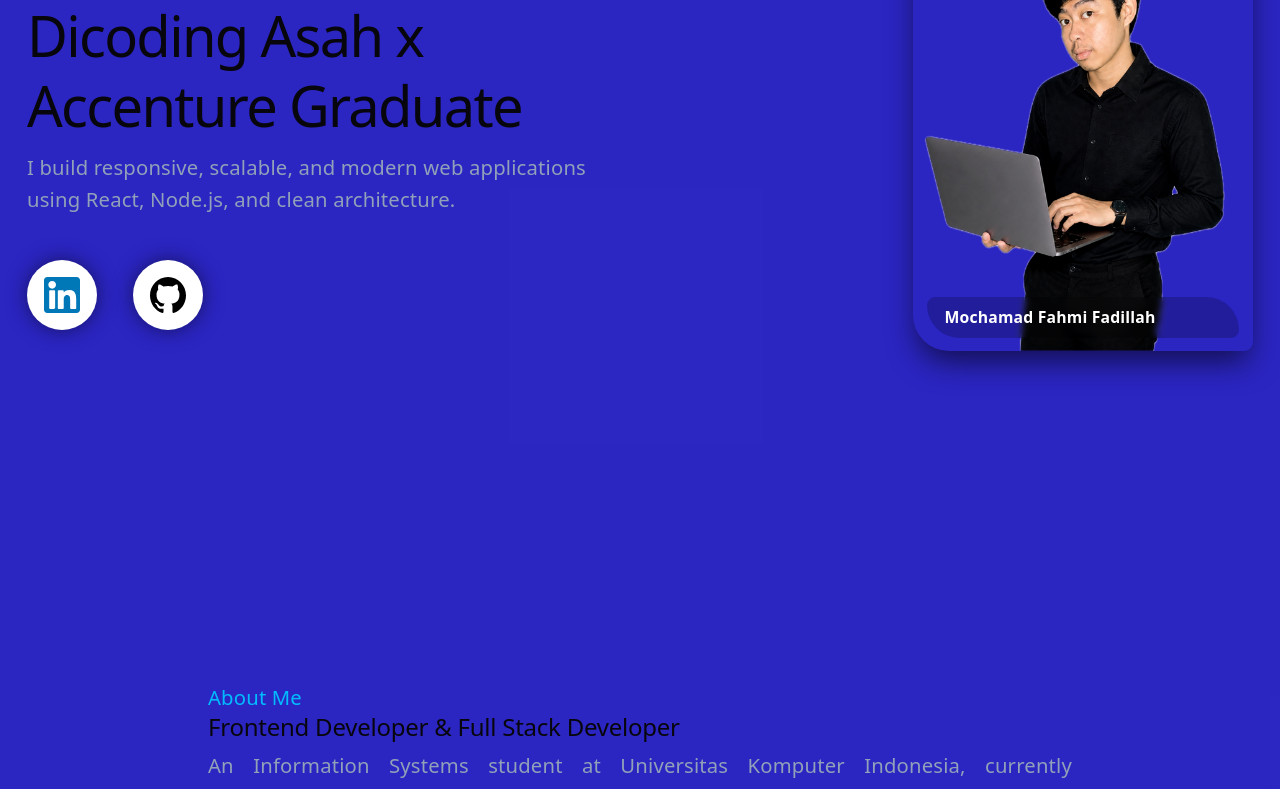
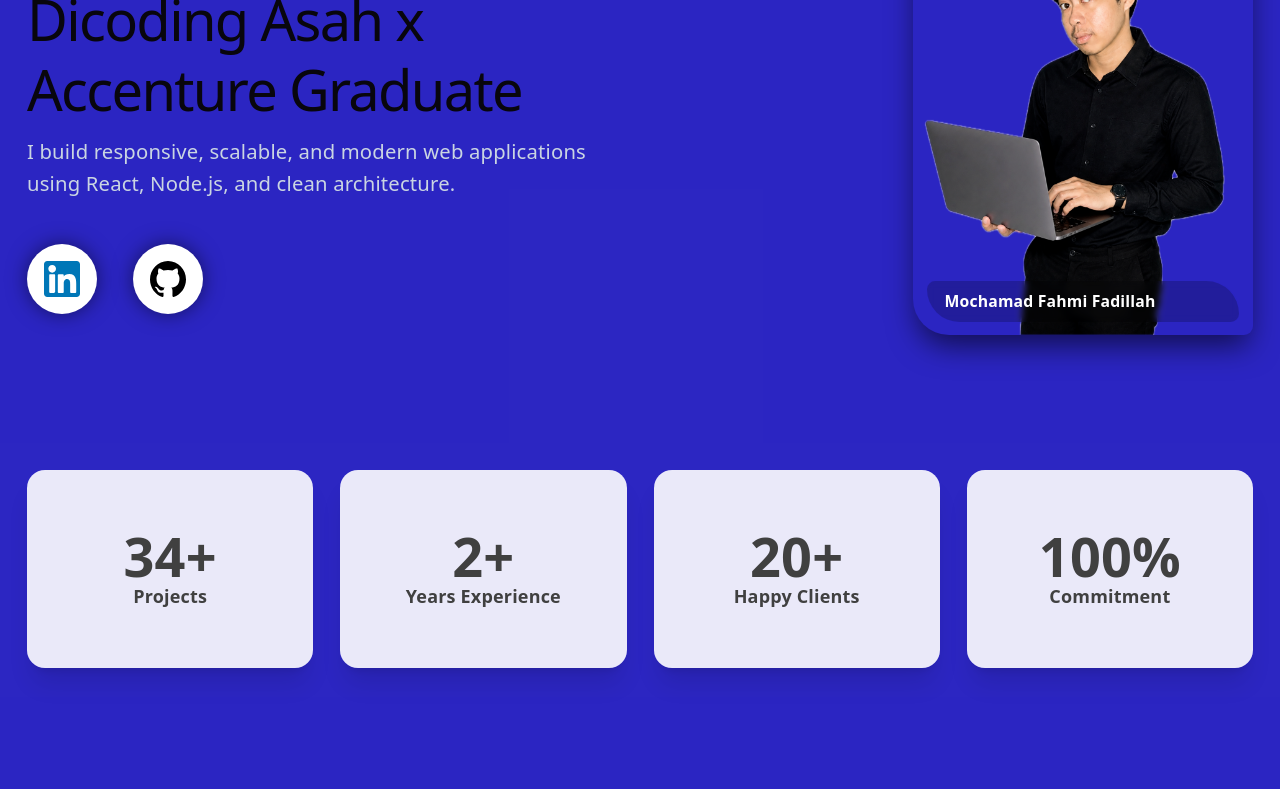
Before and after one commit to mochamadfahmifadillah/portfolio-fahmi-developer, a React (Vite) app in the folder client/: page / in a window 1280 px wide. Shown: the part 320-1109 px from the top of the page. Built offline with nearby package versions, Linux system fonts and the light colour scheme.

Commit message:
Memperbaiki tinggi hero

```diff
--- a/client/src/sections/Hero.jsx
+++ b/client/src/sections/Hero.jsx
@@ -1,9 +1,9 @@
 import { motion, AnimatePresence } from 'framer-motion'
 import { useEffect, useState } from 'react'
-import profile from '../assets/profile-fahmi.png' // ✅ FIX IMPORT
+
+import profile from '../assets/profile-fahmi.png'
 import linkedin from '../assets/linkedin.svg'
 import github from '../assets/github.svg'
-/* From uiverse.io by @FrM-bot */
 
 const Hero = () => {
   const roles = [
@@ -23,12 +23,17 @@
   }, [])
 
   return (
-    <section className="min-h-screen flex items-center px-6 pt-25 w-full bg-[#362EED]/80 ">
-      <div className="w-full max-w-7xl mx-auto grid md:grid-cols-2 gap-16 items-center">
+    <section className="min-h-screen w-full bg-[#362EED]/80 px-6 pt-50 pb-20 flex items-center">
+
+      <div className="w-full max-w-7xl mx-auto">
+
+        {/* HERO GRID */}
+        <div className="grid md:grid-cols-2 gap-16 items-center">
 
           {/* LEFT */}
           <div className="text-center md:text-left">
 
+            {/* HELLO */}
             <motion.p
               initial={{ opacity: 0, y: 20 }}
               animate={{ opacity: 1, y: 0 }}
@@ -38,7 +43,7 @@
               Hello, I'm Fahmi
             </motion.p>
 
-          {/* 🔥 DYNAMIC TITLE */}
+            {/* DYNAMIC TITLE */}
             <motion.h1
               initial={{ opacity: 0, y: 20 }}
               animate={{ opacity: 1, y: 0 }}
@@ -59,16 +64,18 @@
               </AnimatePresence>
             </motion.h1>
 
+            {/* DESCRIPTION */}
             <motion.p
               initial={{ opacity: 0, y: 20 }}
               animate={{ opacity: 1, y: 0 }}
               transition={{ duration: 0.7 }}
-            className="text-slate-400 mt-6 max-w-xl md:mx-0 mx-auto text-lg"
+              className="text-slate-300 mt-6 max-w-xl md:mx-0 mx-auto text-lg"
             >
-            I build responsive, scalable, and modern web applications using React,
-            Node.js, and clean architecture.
+              I build responsive, scalable, and modern web applications using
+              React, Node.js, and clean architecture.
             </motion.p>
 
+            {/* SOCIAL ICONS */}
             <motion.div
               initial={{ opacity: 0, y: 20 }}
               animate={{ opacity: 1, y: 0 }}
@@ -80,6 +87,7 @@
               <a
                 href="https://www.linkedin.com/in/mochamad-fahmi-fadillah/"
                 target="_blank"
+                rel="noopener noreferrer"
                 className="
                   w-[70px] h-[70px]
                   bg-white
@@ -87,9 +95,11 @@
                   flex items-center justify-center
                   shadow-[0_0_20px_rgba(0,0,0,0.5)]
                   transition-all duration-500
-      hover:scale-[1.3] hover:-rotate-[360deg] hover:-translate-y-3
+                  hover:scale-[1.3]
+                  hover:-rotate-[360deg]
+                  hover:-translate-y-3
                 "
-    style={{ animation: "sway 2s infinite alternate" }}
+                style={{ animation: 'sway 2s infinite alternate' }}
               >
                 <img
                   src={linkedin}
@@ -102,6 +112,7 @@
               <a
                 href="https://github.com/mochamadfahmifadillah/"
                 target="_blank"
+                rel="noopener noreferrer"
                 className="
                   w-[70px] h-[70px]
                   bg-white
@@ -109,9 +120,11 @@
                   flex items-center justify-center
                   shadow-[0_0_20px_rgba(0,0,0,0.5)]
                   transition-all duration-500
-      hover:scale-[1.3] hover:-rotate-[360deg] hover:-translate-y-3
+                  hover:scale-[1.3]
+                  hover:-rotate-[360deg]
+                  hover:-translate-y-3
                 "
-    style={{ animation: "sway 2s infinite alternate" }}
+                style={{ animation: 'sway 2s infinite alternate' }}
               >
                 <img
                   src={github}
@@ -124,21 +137,23 @@
 
           </div>
 
-        {/* RIGHT CARD */}
+          {/* RIGHT IMAGE CARD */}
           <motion.div
             initial={{ opacity: 0, scale: 0.9 }}
             animate={{ opacity: 1, scale: 1 }}
             transition={{ duration: 0.6 }}
             className="flex justify-center md:justify-end"
           >
-          <div className="
+            <div
+              className="
                 w-[260px] md:w-[340px]
                 relative
                 rounded-[0.5rem_2rem]
                 shadow-[0_15px_30px_-5px_rgba(0,0,0,0.6)]
                 transition-all duration-300
                 hover:scale-[1.05]
-          ">
+              "
+            >
 
               {/* IMAGE */}
               <div className="h-[340px] md:h-[430px] overflow-hidden rounded-[0.5rem_2rem]">
@@ -149,8 +164,9 @@
                 />
               </div>
 
-            {/* DESCRIPTION */}
-            <div className="
+              {/* NAME */}
+              <div
+                className="
                   absolute bottom-3 left-3
                   w-[92%]
                   px-4 py-2
@@ -159,8 +175,10 @@
                   bg-black/20
                   rounded-[0.5rem_2rem]
                   transition-all duration-500
-              hover:translate-x-2 hover:rotate-[3deg]
-            ">
+                  hover:translate-x-2
+                  hover:rotate-[3deg]
+                "
+              >
                 <h3 className="text-white text-sm font-semibold">
                   Mochamad Fahmi Fadillah
                 </h3>
@@ -170,6 +188,106 @@
           </motion.div>
 
         </div>
+
+        {/* STATS SECTION */}
+        <motion.div
+          initial={{ opacity: 0, y: 30 }}
+          animate={{ opacity: 1, y: 0 }}
+          transition={{ duration: 1 }}
+          className="
+            mt-30
+            grid grid-cols-2 md:grid-cols-4
+            gap-6
+          "
+        >
+
+          {/* CARD 1 */}
+          <div
+            className="
+              bg-white/90
+              backdrop-blur-md
+              rounded-2xl
+              h-44
+              flex flex-col
+              justify-center
+              items-center
+              text-neutral-700
+              shadow-xl
+              transition-all duration-500
+              hover:-translate-y-3
+              hover:shadow-2xl
+            "
+          >
+            <span className="text-5xl font-bold">34+</span>
+            <p className="mt-2 font-semibold">Projects</p>
+          </div>
+
+          {/* CARD 2 */}
+          <div
+            className="
+              bg-white/90
+              backdrop-blur-md
+              rounded-2xl
+              h-44
+              flex flex-col
+              justify-center
+              items-center
+              text-neutral-700
+              shadow-xl
+              transition-all duration-500
+              hover:-translate-y-3
+              hover:shadow-2xl
+            "
+          >
+            <span className="text-5xl font-bold">2+</span>
+            <p className="mt-2 font-semibold">Years Experience</p>
+          </div>
+
+          {/* CARD 3 */}
+          <div
+            className="
+              bg-white/90
+              backdrop-blur-md
+              rounded-2xl
+              h-44
+              flex flex-col
+              justify-center
+              items-center
+              text-neutral-700
+              shadow-xl
+              transition-all duration-500
+              hover:-translate-y-3
+              hover:shadow-2xl
+            "
+          >
+            <span className="text-5xl font-bold">20+</span>
+            <p className="mt-2 font-semibold">Happy Clients</p>
+          </div>
+
+          {/* CARD 4 */}
+          <div
+            className="
+              bg-white/90
+              backdrop-blur-md
+              rounded-2xl
+              h-44
+              flex flex-col
+              justify-center
+              items-center
+              text-neutral-700
+              shadow-xl
+              transition-all duration-500
+              hover:-translate-y-3
+              hover:shadow-2xl
+            "
+          >
+            <span className="text-5xl font-bold">100%</span>
+            <p className="mt-2 font-semibold">Commitment</p>
+          </div>
+
+        </motion.div>
+
+      </div>
     </section>
   )
 }
```
Lines whose indentation alone changed are shown as unchanged.
